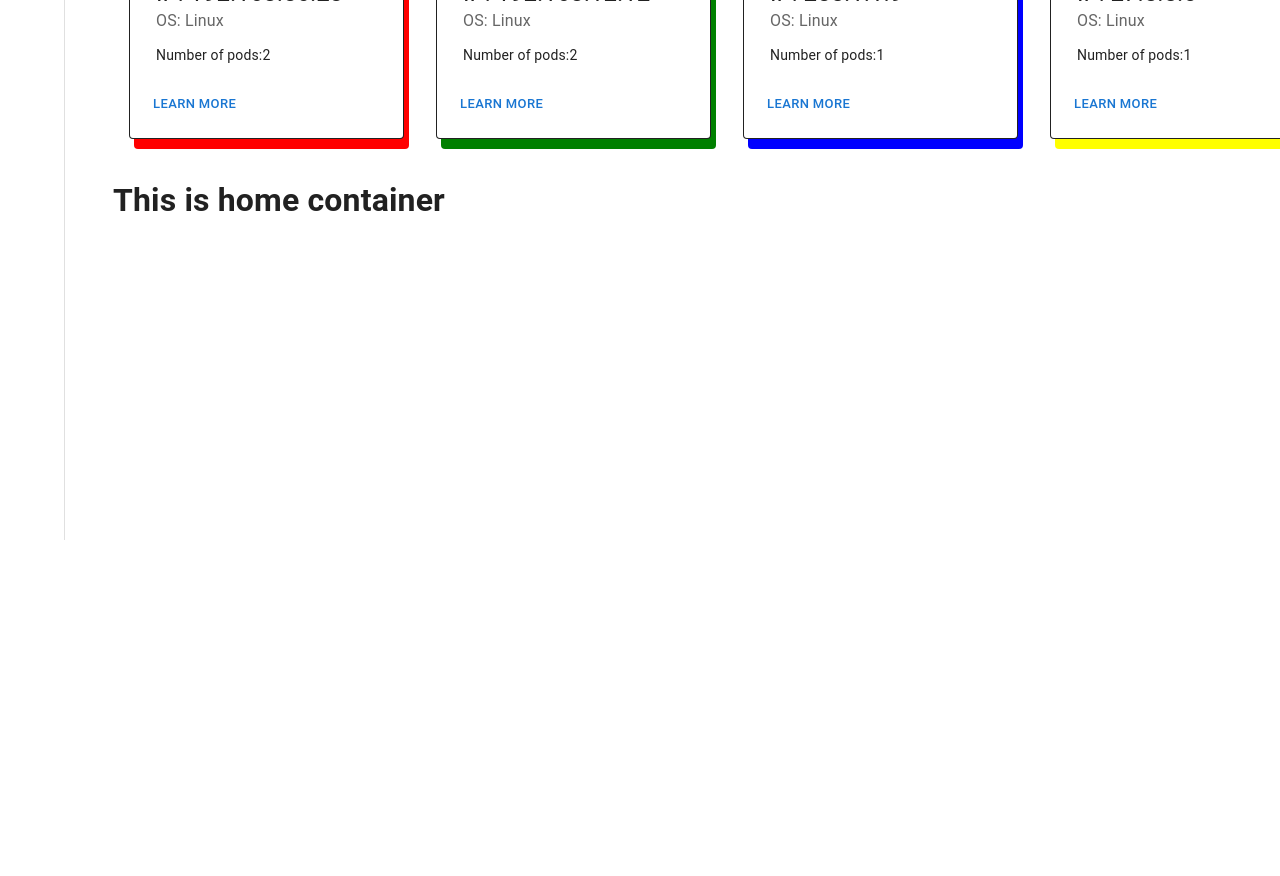
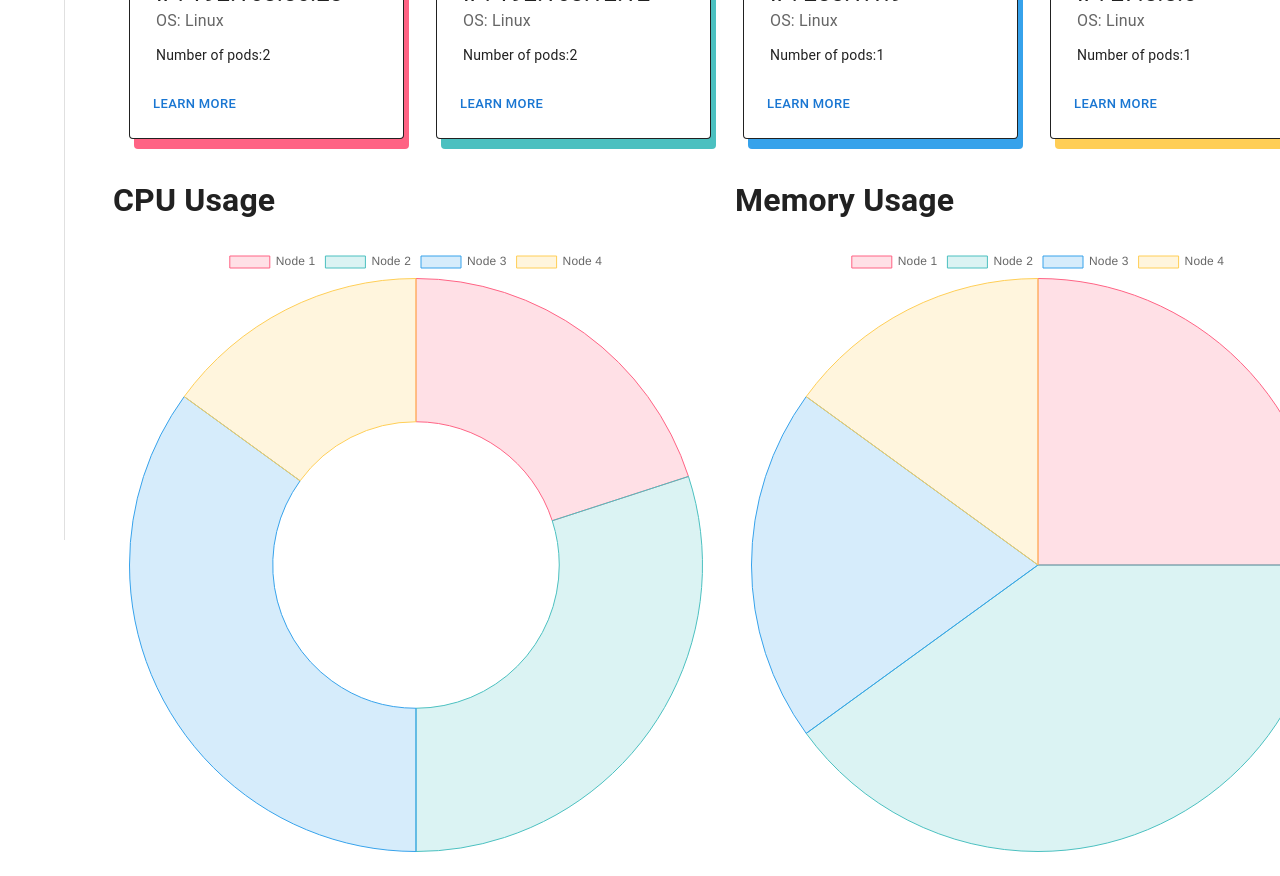
Before and after one commit to oslabs-beta/Neptune, a React app: page / in a window 1280 px wide. Shown: the part 260-1136 px from the top of the page. Before the commit the page ends 800 px from the top, so only its background shows below. Built offline with nearby package versions, Linux system fonts and the light colour scheme.

Commit message:
added 2 charts for homepage and added resolver for jsx and js in webpack.config

```diff
--- /dev/null
+++ b/client/components/DoughnutChart.jsx
@@ -0,0 +1,34 @@
+import React from 'react';
+import { Doughnut } from 'react-chartjs-2';
+import { Chart as ChartJS, ArcElement, Tooltip, Legend } from 'chart.js';
+ChartJS.register(ArcElement, Tooltip, Legend);
+
+const data = {
+  labels: ['Node 1', 'Node 2', 'Node 3', 'Node 4'],
+  datasets: [{
+    data: [20, 30, 35, 15],
+    backgroundColor: [
+      'rgba(255, 99, 132, 0.2)',
+      'rgba(75, 192, 192, 0.2)',
+      'rgba(54, 162, 235, 0.2)',
+      'rgba(255, 206, 86, 0.2)',
+    ],
+    borderColor: [
+      'rgba(255, 99, 132, 1)',
+      'rgba(75, 192, 192, 1)',
+      'rgba(54, 162, 235, 1)',
+      'rgba(255, 206, 86, 1)',
+
+    ],
+    borderWidth: 1,
+  }]
+}
+
+export default function DoughnutChart() {
+  return (
+  <div>
+     <h1>CPU Usage</h1>
+     <Doughnut data={data} />
+  </div>
+  )
+}
--- /dev/null
+++ b/client/components/PieChart.jsx
@@ -0,0 +1,37 @@
+import React from 'react';
+import { Chart as ChartJS, ArcElement, Tooltip, Legend } from 'chart.js';
+import { Pie } from 'react-chartjs-2';
+
+ChartJS.register(ArcElement, Tooltip, Legend);
+
+export const data = {
+  labels: ['Node 1', 'Node 2', 'Node 3', 'Node 4'],
+  datasets: [
+    {
+      label: '# of Votes',
+      data: [25, 40, 20, 15],
+      backgroundColor: [
+        'rgba(255, 99, 132, 0.2)',
+        'rgba(75, 192, 192, 0.2)',
+        'rgba(54, 162, 235, 0.2)',
+        'rgba(255, 206, 86, 0.2)',
+      ],
+      borderColor: [
+        'rgba(255, 99, 132, 1)',
+        'rgba(75, 192, 192, 1)',
+        'rgba(54, 162, 235, 1)',
+        'rgba(255, 206, 86, 1)',
+      ],
+      borderWidth: 1,
+    },
+  ],
+};
+
+export default function PieChart() {
+  return (
+    <div>
+      <h1>Memory Usage</h1>
+      <Pie data={data} />
+    </div>
+  );
+}
--- a/client/containers/HomeContainer.jsx
+++ b/client/containers/HomeContainer.jsx
@@ -4,11 +4,12 @@ import InputLabel from '@mui/material/InputLabel';
 import MenuItem from '@mui/material/MenuItem';
 import FormControl from '@mui/material/FormControl';
 import Select from '@mui/material/Select';
-// Below for our cards
 import BasicCard from '../components/BasicCard'
-
 import List from '@mui/material/List';
 import ListItem from '@mui/material/ListItem';
+import DoughnutChart from '../components/DoughnutChart';
+import PieChart from '../components/PieChart';
+import Grid from '@mui/material/Grid';
 
 export default function HomeContainer (){
    // For our drop down
@@ -19,10 +20,10 @@ export default function HomeContainer (){
    };
 
    //dummy data for now
-   const allNodesInfo = [{name: "Node1", ip: "192.168.56.23", os: "Linux", pods: "2", color: "red"},
-                        {name: "Node2", ip: "192.168.12.12", os: "Linux", pods: "2", color: "green"},
-                        {name: "Node3", ip: "255.1.1.9", os: "Linux", pods: "1", color: "blue" },
-                        {name: "Node4", ip: "27.5.5.0", os: "Linux", pods: "1", color: "yellow"}];
+   const allNodesInfo = [{name: "Node1", ip: "192.168.56.23", os: "Linux", pods: "2", color: 'rgba(255, 99, 132, 1)'},
+                        {name: "Node2", ip: "192.168.12.12", os: "Linux", pods: "2", color: 'rgba(75, 192, 192, 1)'},
+                        {name: "Node3", ip: "255.1.1.9", os: "Linux", pods: "1", color: 'rgba(54, 162, 235, 1)' },
+                        {name: "Node4", ip: "27.5.5.0", os: "Linux", pods: "1", color: 'rgba(255, 206, 86, 1)'}];
 
 
 
@@ -66,8 +67,15 @@ export default function HomeContainer (){
             ))
          }
       </List>
-
-      <h1> This is home container</h1>
+      <Grid container spacing={2}>
+         <Grid item xs={6}>
+            <DoughnutChart />
+         </Grid>
+         <Grid item xs={6}>
+            <PieChart />
+         </Grid>
+      </Grid>
+      {/* <DoughnutChart /> */}
    </>
    );
 }
--- a/package.json
+++ b/package.json
@@ -27,7 +27,7 @@
     "@mui/icons-material": "^5.8.4",
     "@mui/material": "^5.8.7",
     "@mui/x-data-grid": "^5.11.0",
-    "chart.js": "^3.7.1",
+    "chart.js": "^3.8.0",
     "chartjs-plugin-datalabels": "^2.0.0",
     "concurrently": "^7.2.2",
     "cors": "^2.8.5",
@@ -38,7 +38,7 @@
     "node-fetch": "^3.2.4",
     "prom-client": "^14.0.1",
     "react": "^18.1.0",
-    "react-chartjs-2": "^4.1.0",
+    "react-chartjs-2": "^4.2.0",
     "react-copy-to-clipboard": "^5.1.0",
     "react-dom": "^18.1.0",
     "react-router-dom": "^6.3.0",
--- a/webpack.config.js
+++ b/webpack.config.js
@@ -84,7 +84,7 @@ const config = {
   },
   watchFiles: ['client'],
 },
-
+  resolve: {extensions: ['.js', '.jsx']}
 };
 
 module.exports = config;
```
Also changed, not shown: client/App.jsx (+7 -5 lines), client/components/BasicCard.jsx (renamed from client/components/BasicCard.js), 1 other file (tests, documents, lock files or other folders).
